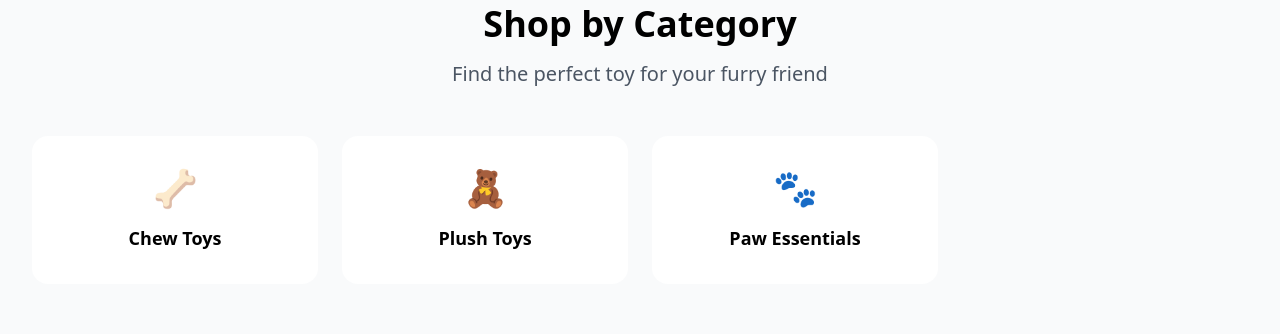
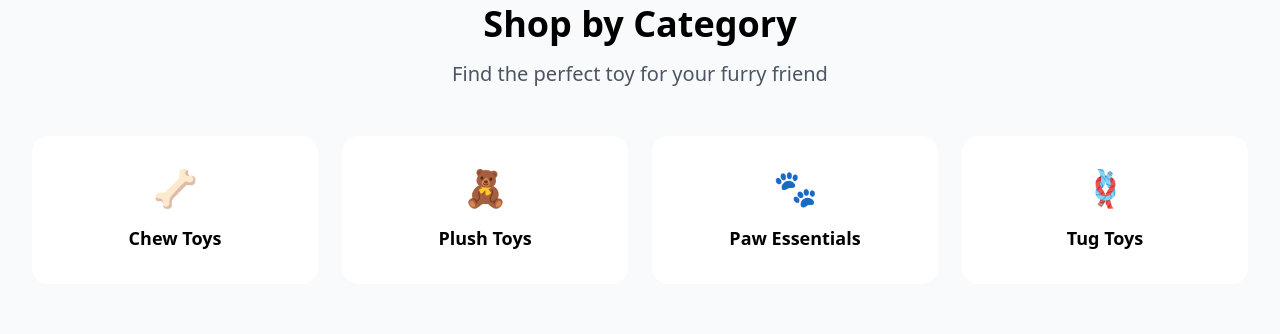
Before and after one commit to lamayor888/waggy, a React (Vite) app: page / in a window 1280 px wide. Shown: the part 1000-1334 px from the top of the page. Built offline with nearby package versions, Linux system fonts and the light colour scheme.

Commit message:
Update Shop page to show 4 categories

```diff
--- a/src/data/products.ts
+++ b/src/data/products.ts
@@ -87,5 +87,6 @@ export const categories = [
   { id: 'all', name: 'All Toys', icon: '🎾' },
   { id: 'chew', name: 'Chew Toys', icon: '🦴' },
   { id: 'plush', name: 'Plush Toys', icon: '🧸' },
-  { id: 'essentials', name: 'Paw Essentials', icon: '🐾' }
+  { id: 'essentials', name: 'Paw Essentials', icon: '🐾' },
+  { id: 'tug', name: 'Tug Toys', icon: '🪢' }
 ];
--- a/src/pages/Home.tsx
+++ b/src/pages/Home.tsx
@@ -6,7 +6,7 @@ import { products, categories } from '../data/products';
 
 function Home() {
   const featuredProducts = products.slice(0, 4);
-  const mainCategories = categories.slice(1, 4);
+  const mainCategories = categories.slice(1, 5);
 
   return (
     <div>
```
